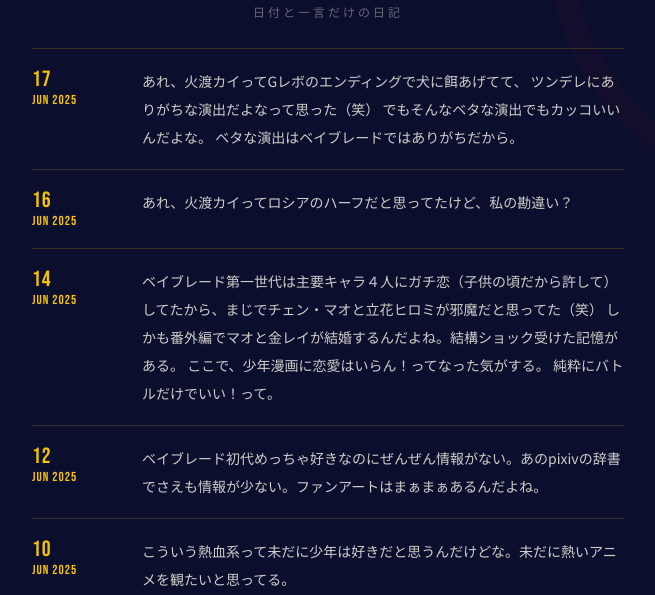
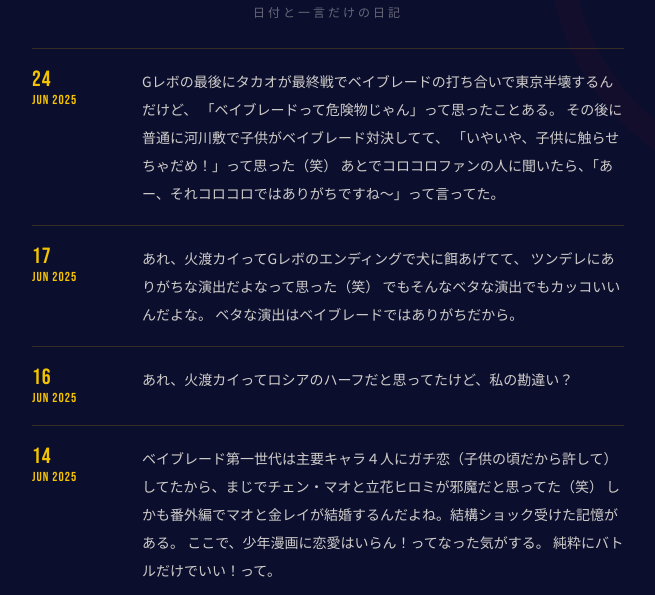
Before and after one commit to Azaleacreativeroom888/fan-beyblade, a plain HTML site: page blog.html in a window 1280 px wide. Shown: the part 205-800 px from the top of the page, without its empty margins (312-967 px from the left). Drawn offline with Linux system fonts and the light colour scheme.

Commit message:
Update blog.html

```diff
--- a/blog.html
+++ b/blog.html
@@ -139,6 +139,15 @@
 <div class="diary">
 
   <div class="entry">
+    <div class="date"><span class="day">24</span>JUN 2025</div>
+    <div class="text">Gレボの最後にタカオが最終戦でベイブレードの打ち合いで東京半壊するんだけど、
+    「ベイブレードって危険物じゃん」って思ったことある。
+    その後に普通に河川敷で子供がベイブレード対決してて、
+    「いやいや、子供に触らせちゃだめ！」って思った（笑）
+    あとでコロコロファンの人に聞いたら、「あー、それコロコロではありがちですね～」って言ってた。</div>
+  </div>
+
+  <div class="entry">
     <div class="date"><span class="day">17</span>JUN 2025</div>
     <div class="text">あれ、火渡カイってGレボのエンディングで犬に餌あげてて、
     ツンデレにありがちな演出だよなって思った（笑）
```
